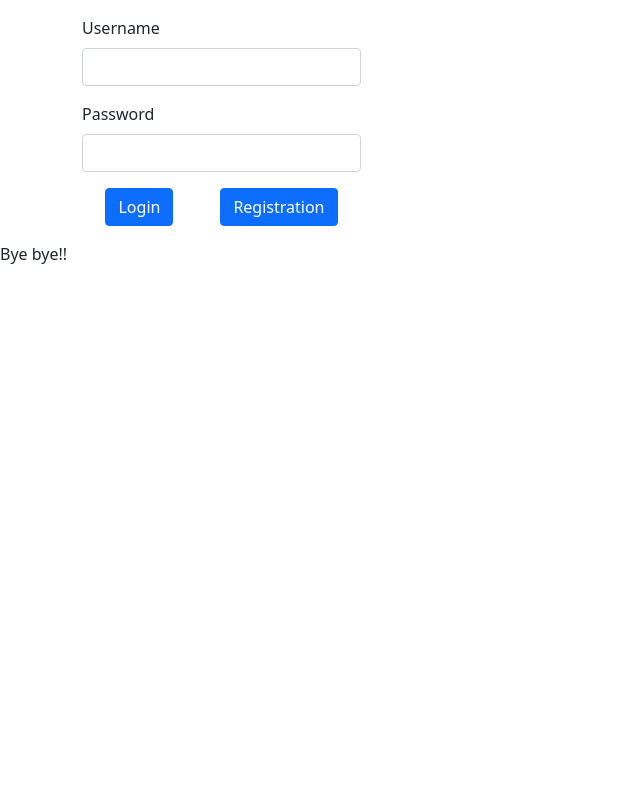
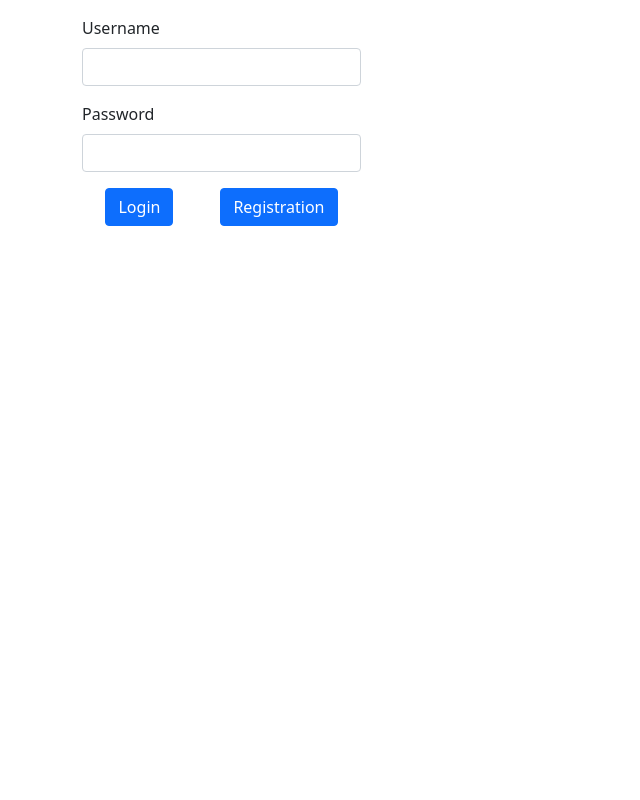
Before and after one commit to TigranManasyan/tco_group_10, a PHP site: page / in a window 1280 px wide. Shown: the whole page, without its empty margins (0-640 px from the left). Run offline with PHP 8.4, Linux system fonts and the light colour scheme; data that the repository does not hold is empty.

Commit message:
Update index.php

```diff
--- a/tnayin_Erik/index.php
+++ b/tnayin_Erik/index.php
@@ -1,5 +1,4 @@
 <?php
     require_once 'controller/connect/connect.php';
     require 'view/front/login.php';
-    echo "Bye bye!!"
     ?>
```
